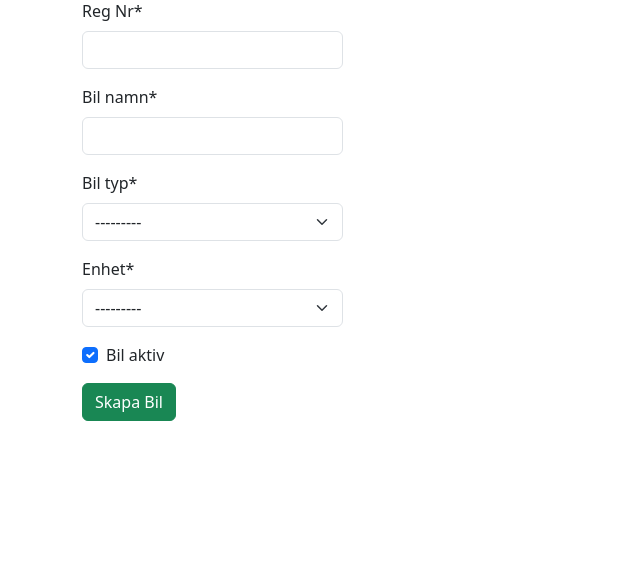
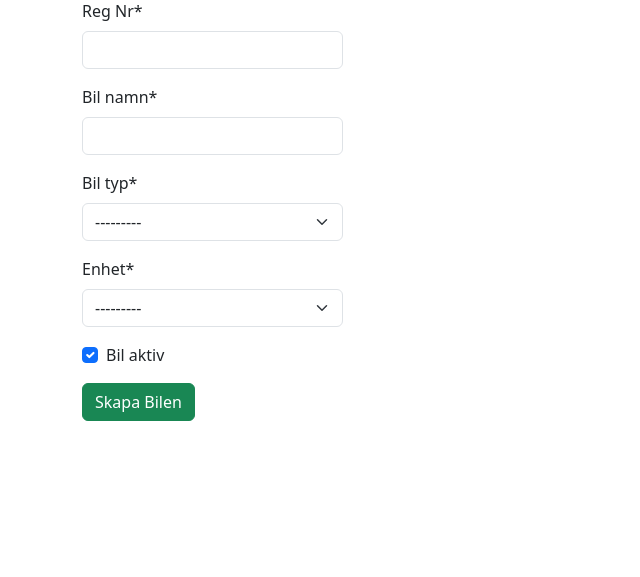
Before and after one commit to Myekman/inezsystem, a Django app: page /car_create in a window 1280 px wide. Shown: the part 90-667 px from the top of the page, without its empty margins (0-640 px from the left). Run offline with Django 5.2, Linux system fonts and the light colour scheme; data that the repository does not hold is empty; some libraries are stand-ins or nearby versions.

Commit message:
Change file car create

```diff
--- a/information/templates/information/car_create.html
+++ b/information/templates/information/car_create.html
@@ -13,7 +13,7 @@
                 <form action="" method="post">
                     {% csrf_token %}
                     {{ form|crispy }}
-                    <button class="btn btn-success" type="submit">Skapa Bil</button>
+                    <button class="btn btn-success" type="submit">Skapa Bilen</button>
                 </form>
             </div>
         </div>
```
